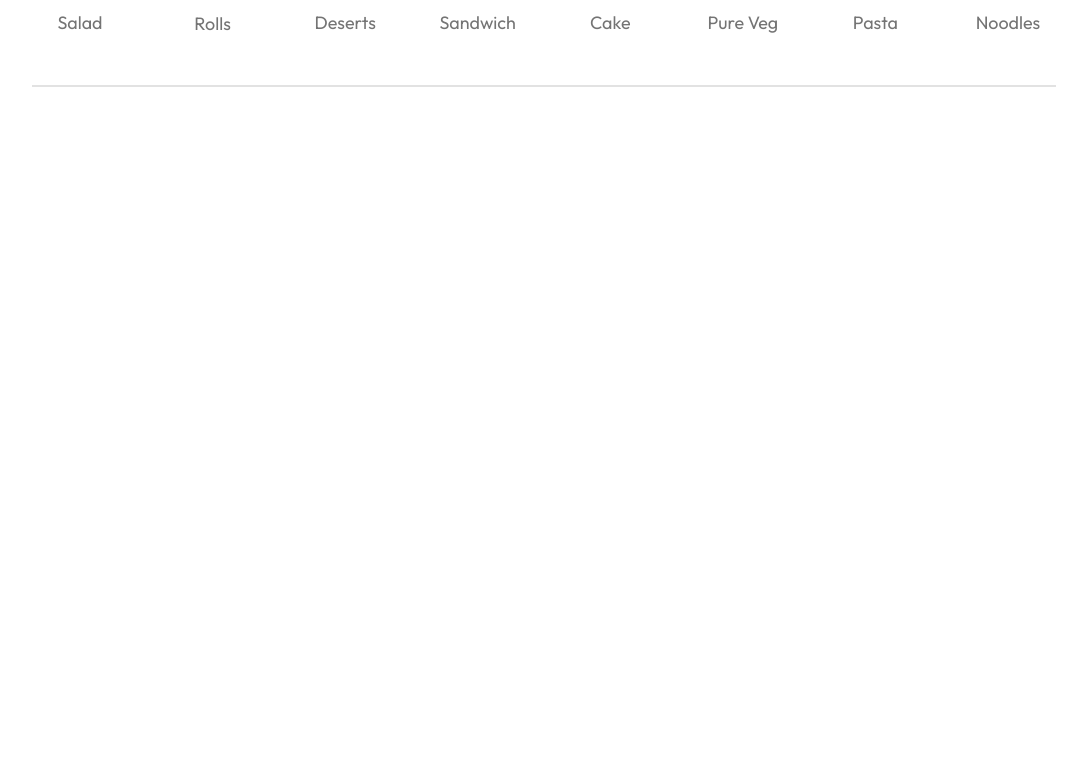
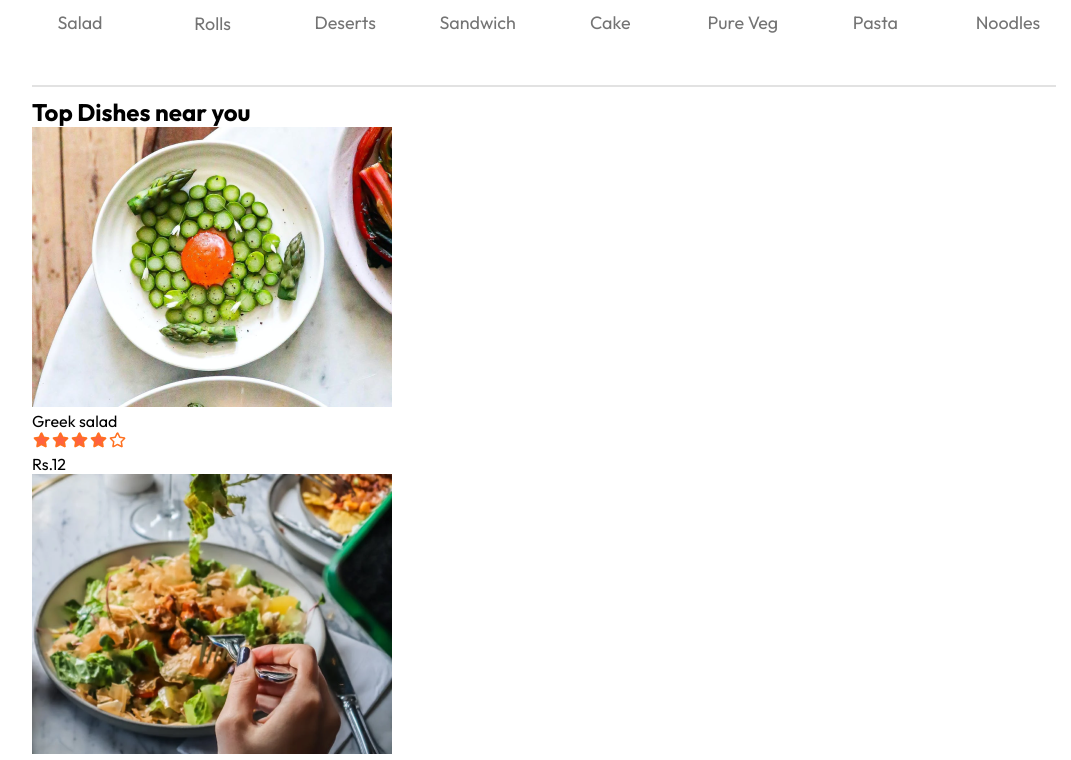
Before and after one commit to kaayush163/MERN_FoodyFarm_FoodOrdering, a React (Vite) app in the folder client/: page / in a window 1280 px wide. Shown: the part 833-1593 px from the top of the page, without its empty margins (96-1167 px from the left). Before the commit the page ends 930 px from the top, so only its background shows below. Built offline with nearby package versions, Linux system fonts and the light colour scheme.

Commit message:
FoodDisplay and FoodItem components created with dummy assets

```diff
--- /dev/null
+++ b/client/src/components/FoodDisplay/FoodDisplay.jsx
@@ -0,0 +1,30 @@
+import React, { useContext } from "react";
+import "./FoodDisplay.css";
+import { StoreContext } from "../../context/StoreContext";
+import FoodItem from "../FoodItem/FoodItem";
+const FoodDisplay = ({ category }) => {
+  const { food_list } = useContext(StoreContext);
+  return (
+    <div className="food-display">
+      <h2>Top Dishes near you</h2>
+      <div className="food-display-list">
+        {food_list.map((item, index) => {
+          //   if (category === "All" || category === item.category) {
+          return (
+            <FoodItem
+              key={index}
+              image={item.image}
+              name={item.name}
+              desc={item.description}
+              price={item.price}
+              id={item._id}
+            />
+          );
+          //   }
+        })}
+      </div>
+    </div>
+  );
+};
+
+export default FoodDisplay;
--- /dev/null
+++ b/client/src/components/FoodItem/FoodItem.jsx
@@ -0,0 +1,22 @@
+import React from "react";
+import "./FoodItem.css";
+import { assets } from "../../assets/assets";
+//we will get id, description image from here thi component
+const FoodItem = ({ id, name, price, description, image }) => {
+  return (
+    <div className="food-item">
+      <div className="food-item-img-container">
+        <img className="food-item-image" src={image} alt="" />
+      </div>
+      <div className="food-item-info">
+        <div className="food-item-name-rating">
+          <p>{name}</p> <img src={assets.rating_starts} alt="" />
+        </div>
+        <p className="food-item-desc">{description}</p>
+        <p className="food-item-price">Rs.{price}</p>
+      </div>
+    </div>
+  );
+};
+
+export default FoodItem;
--- a/client/src/pages/Home/Home.jsx
+++ b/client/src/pages/Home/Home.jsx
@@ -2,12 +2,14 @@
 import "./Home.css";
 import Header from "../../components/Header/Header";
 import ExploreMenu from "../../components/ExploreMenu/ExploreMenu";
+import FoodDisplay from "../../components/FoodDisplay/FoodDisplay";
 const Home = () => {
   const [category, setCategory] = useState("All");
   return (
     <div>
       <Header />
       <ExploreMenu category={category} setCategory={setCategory} />
+      <FoodDisplay category={category} />
     </div>
   );
 };
```
Also changed, not shown: client/src/components/FoodDisplay/FoodDisplay.css (added), client/src/components/FoodItem/FoodItem.css (added).
